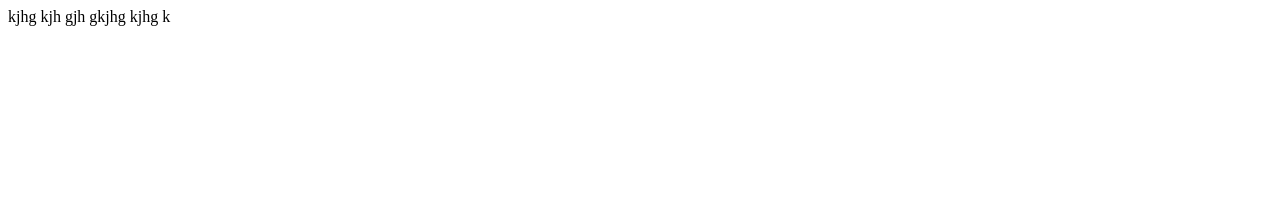
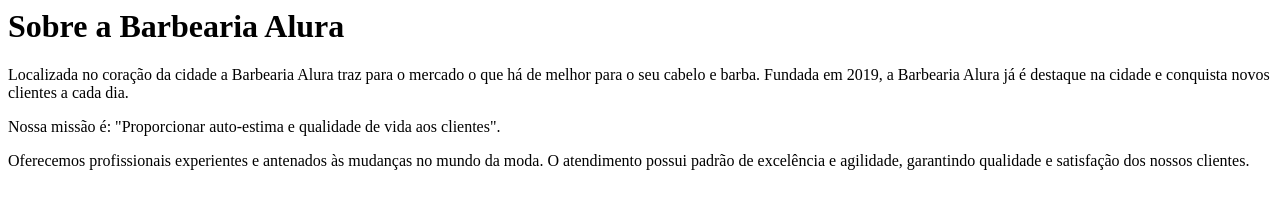
Before and after one commit to amandinha21/minha-pagina, a plain HTML site: page index.html in a window 1280 px wide. Drawn offline with Linux system fonts and the light colour scheme.

Commit message:
Update index.html

```diff
--- a/index.html
+++ b/index.html
@@ -1 +1,7 @@
-kjhg kjh gjh gkjhg kjhg k
+<h1>Sobre a Barbearia Alura</h1>
+
+<p>Localizada no coração da cidade a Barbearia Alura traz para o mercado o que há de melhor para o seu cabelo e barba. Fundada em 2019, a Barbearia Alura já é destaque na cidade e conquista novos clientes a cada dia.
+
+<p>Nossa missão é: "Proporcionar auto-estima e qualidade de vida aos clientes".</p>
+
+<p>Oferecemos profissionais experientes e antenados às mudanças no mundo da moda. O atendimento possui padrão de excelência e agilidade, garantindo qualidade e satisfação dos nossos clientes.</p>
```
